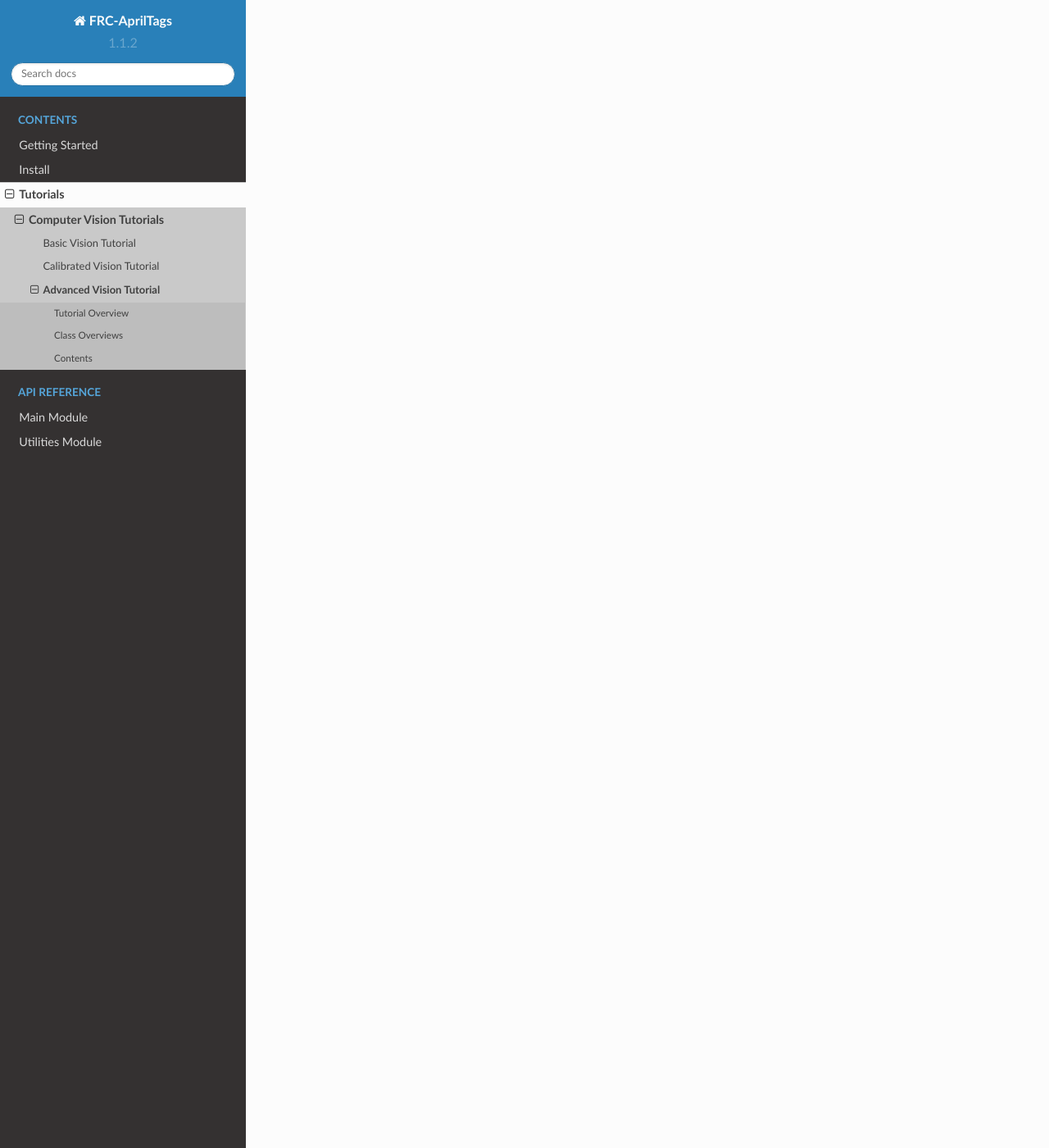
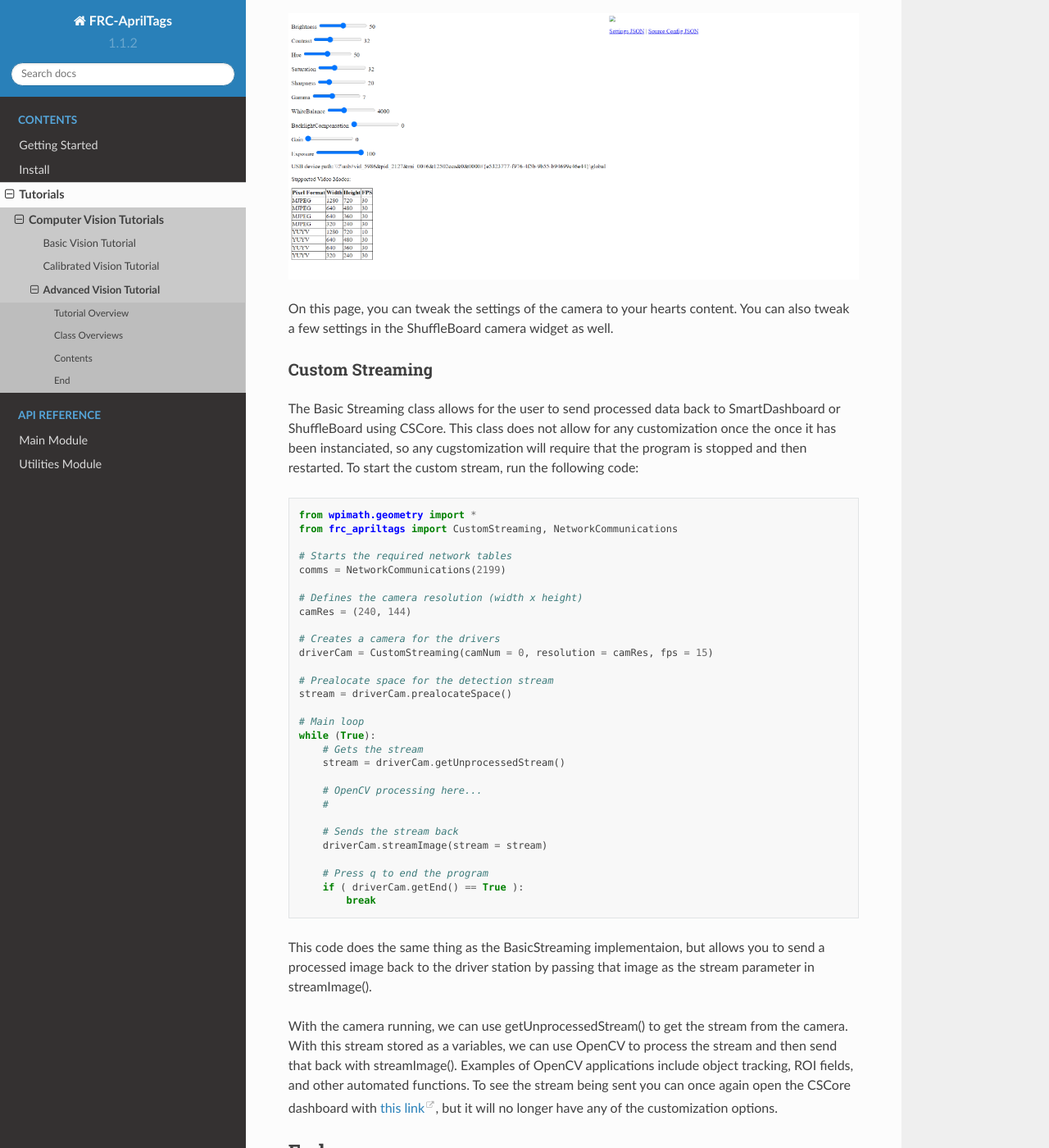
Before and after one commit to PIE-Cubed/FRC-AprilTags, a Sphinx documentation site: the page built from docs/tutorials/vision/AdvancedVision.rst, in a window 1280 px wide and 1400 px high, scrolled down 3043 px. Shown: the whole window at 82% size. Built offline with Sphinx 7.4.7 and the Read the Docs theme 2.0.0, drawn with Linux system fonts in a browser that asks for light colours; the version number is read from the project's files by our own code; some of the changed text lies outside the part shown.

Commit message:
Vision tutorials Completed the vision tutorials
Signed-off-by: Alex Pereira <alex.pereira.6464@gmail.com>

```diff
--- a/docs/index.rst
+++ b/docs/index.rst
@@ -3,7 +3,7 @@ FRC-AprilTags's Documentation
 
 Welcome! FRC-AprilTags is a Python package developed by FIRST Robotics Competition (FRC) team 2199, The Robo-Lions,
 that aims to simplify the detection of AprilTags for all teams in the coming FRC seasons.
-This package utilizes the `RoboPy <https://pypi.org/project/robotpy/>`_, `Pupil Apriltags <https://pypi.org/project/pupil-apriltags/>`_, and `OpenCV <https://pypi.org/project/opencv-contrib-python/>`_
+This package utilizes the `RobotPy <https://pypi.org/project/robotpy/>`_, `Pupil Apriltags <https://pypi.org/project/pupil-apriltags/>`_, and `OpenCV <https://pypi.org/project/opencv-contrib-python/>`_
 libraries to make this detection of AprilTags as simple and straightforward as possible.
 
 Check out the :ref:`getting started <starting>` section to begin learning about this package!
--- a/docs/requirements.txt
+++ b/docs/requirements.txt
@@ -43,7 +43,7 @@ idna==3.4
 imagesize==1.4.1
     # via sphinx
 importlib-metadata==6.1.0
-    # via -r requirements.in
+    # via frc-apriltags
 iniconfig==2.0.0
     # via pytest
 jinja2==3.1.2
--- a/docs/tutorials/vision/AdvancedVision.rst
+++ b/docs/tutorials/vision/AdvancedVision.rst
@@ -143,13 +143,100 @@ specify the camPath variable and provide the camera's path, as shown below:
                 if ( (cam0.getEnd() == True) or (cam1.getEnd() == True) ):
                     break
 
-Something
-^^^^^^^^^
+Basic Streaming
+^^^^^^^^^^^^^^^
 
+The Basic Streaming class allows for the user to send data back to
+SmartDashboard or ShuffleBoard using CSCore. As this class was designed
+for simplicity, it lacks any form of customization on the coprocessor
+and can only be used with its default settings. To start the stream,
+run the following code:
 
+.. code-block:: python
+
+    from wpimath.geometry import *
+    from frc_apriltags import BasicStreaming, NetworkCommunications
+
+    # Starts the required network tables
+    comms = NetworkCommunications(2199)
+
+    # Defines the camera resolution (width x height)
+    camRes = (240, 144)
+
+    # Creates a camera for the drivers
+    driverCam = BasicStreaming(camNum = 0, resolution = camRes)
+
+    # Main loop
+    while (True):
+        pass
+
+This code starts the required network tables by instantiating the NetworkCommunications class
+(2199 is used as an example team) and then creates the basic stream camera. To keep this camera
+running, however, the program must remain active, hence the while loop.
+
+Now that the camera is running, it is possible to edit some of the settings using the CSCore dashboard.
+To open this dashboard, click `this link <http://localhost:1181>`_ which will open into a dashboard
+that looks similar to this:
+
+.. image:: ../../images/dashboard.png
+
+On this page, you can tweak the settings of the camera to your hearts content. You can also tweak
+a few settings in the ShuffleBoard camera widget as well.
+
+Custom Streaming
+^^^^^^^^^^^^^^^^
+
+The Basic Streaming class allows for the user to send processed data back to
+SmartDashboard or ShuffleBoard using CSCore. This class does not allow for any
+customization once the once it has been instanciated, so any cugstomization
+will require that the program is stopped and then restarted.
+To start the custom stream, run the following code:
+
+.. code-block:: python
+
+    from wpimath.geometry import *
+    from frc_apriltags import CustomStreaming, NetworkCommunications
+
+    # Starts the required network tables
+    comms = NetworkCommunications(2199)
+
+    # Defines the camera resolution (width x height)
+    camRes = (240, 144)
+
+    # Creates a camera for the drivers
+    driverCam = CustomStreaming(camNum = 0, resolution = camRes, fps = 15)
+
+    # Prealocate space for the detection stream
+    stream = driverCam.prealocateSpace()
+
+    # Main loop
+    while (True):
+        # Gets the stream
+        stream = driverCam.getUnprocessedStream()
+
+        # OpenCV processing here...
+        #
+
+        # Sends the stream back
+        driverCam.streamImage(stream = stream)
+
+        # Press q to end the program
+        if ( driverCam.getEnd() == True ):
+            break
+
+This code does the same thing as the BasicStreaming implementaion,
+but allows you to send a processed image back to the driver station by passing
+that image as the stream parameter in streamImage().
+
+With the camera running, we can use getUnprocessedStream() to get the stream from the
+camera. With this stream stored as a variables, we can use OpenCV to process the stream
+and then send that back with streamImage(). Examples of OpenCV applications include
+object tracking, ROI fields, and other automated functions. To see the stream being sent you
+can once again open the CSCore dashboard with `this link <http://localhost:1181>`_,
+but it will no longer have any of the customization options.
 
 End
-^^^
+---
 
 Congratulations! You now have an understanding of all the computer vision functions that this package has
 to offer!
--- a/docs/tutorials/vision/BasicVision.rst
+++ b/docs/tutorials/vision/BasicVision.rst
@@ -132,7 +132,7 @@ delay of one milisecond by using the waitKey() function from the OpenCV library.
 allowing the program to continue with no delay causes numerous errors within the OpenCV portions of the package.
 
 End
-^^^
+---
 
 Congratulations! You now have the tools to understand the basics of the USBCamera class!
 
--- a/docs/tutorials/vision/CalibratedVision.rst
+++ b/docs/tutorials/vision/CalibratedVision.rst
@@ -127,7 +127,7 @@ routine.
     with more extreme angles to properly calibrate the camera.
 
 End
-^^^
+---
 
 Congratulations! You have learned now to sucesfully calibrate your camera!
 
```
Also changed, not shown: docs/images/dashboard.png (added), 1 other file.
